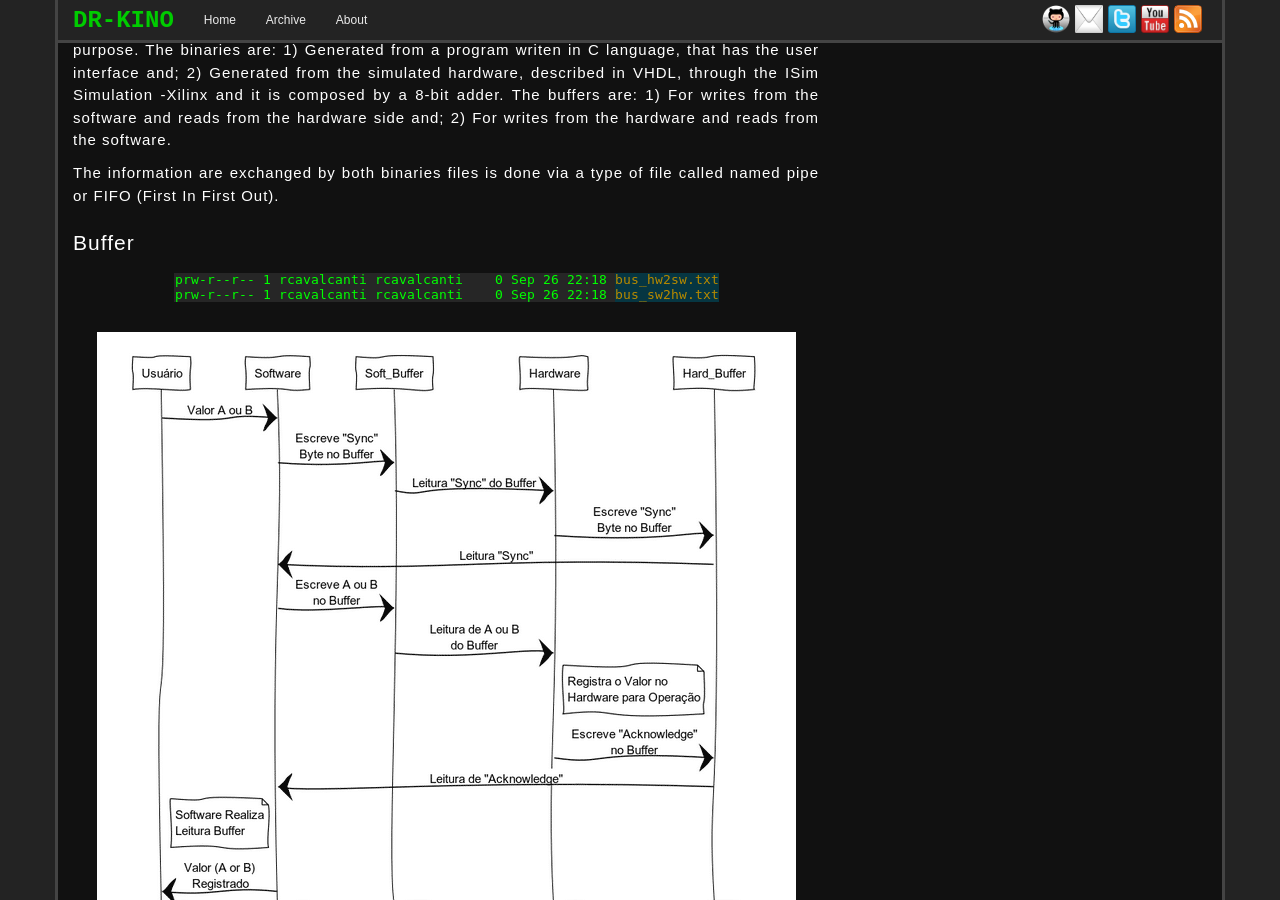
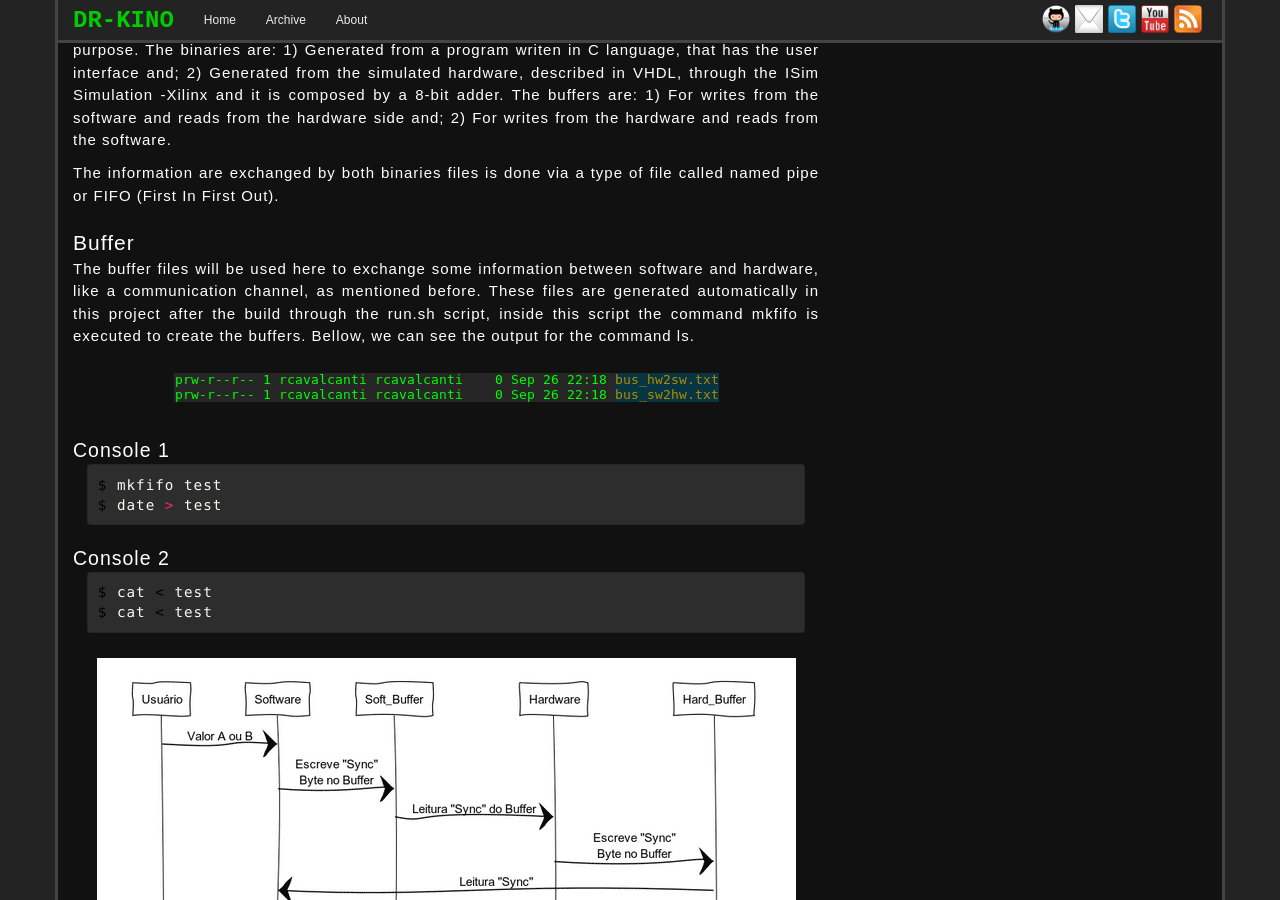
Before and after one commit to dr-kino/dr-kino.github.io, a Jekyll site: the page built from _posts/2020-06-25-heterogeneous-co-simulation-software-and-hardware.markdown, in a window 1280 px wide and 900 px high, scrolled down 1437 px. Built offline with Jekyll 4.4.1, drawn with Linux system fonts in a browser that asks for light colours; nearby versions of some CDN libraries; comment, search, counter and statistics services are not loaded.

Commit message:
Added new part to the post about co-simulation

````diff
--- a/_posts/2020-06-25-heterogeneous-co-simulation-software-and-hardware.markdown
+++ b/_posts/2020-06-25-heterogeneous-co-simulation-software-and-hardware.markdown
@@ -36,7 +36,23 @@ The information are exchanged by both binaries files is done via a type of file
 
 ### Buffer
 
+The buffer files will be used here to exchange some information between software and hardware, like a communication channel, as mentioned before. These files are generated automatically in this project after the build through the run.sh script, inside this script the command mkfifo is executed to create the buffers. Bellow, we can see the output for the command ls.
+
 <div style="text-align:center"><img src="/images/posts/00014-B.png" /></div>
+
+#### Console 1
+
+```console
+$ mkfifo test
+$ date > test
+```
+
+#### Console 2
+
+```console
+$ cat < test
+$ cat < test
+```
 
 <div style="text-align:center"><img src="/images/posts/00014-C.png" /></div>
 
````
